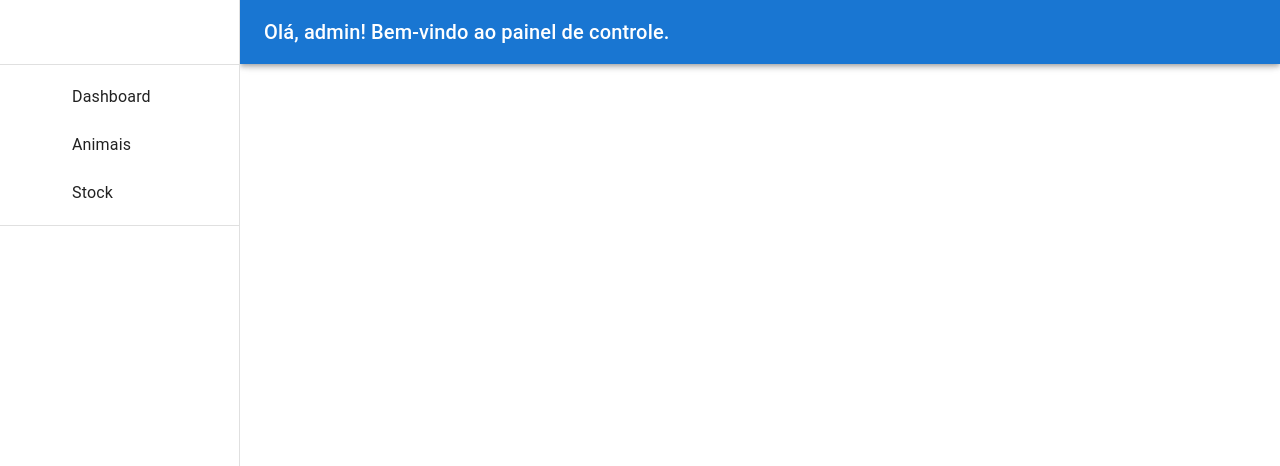
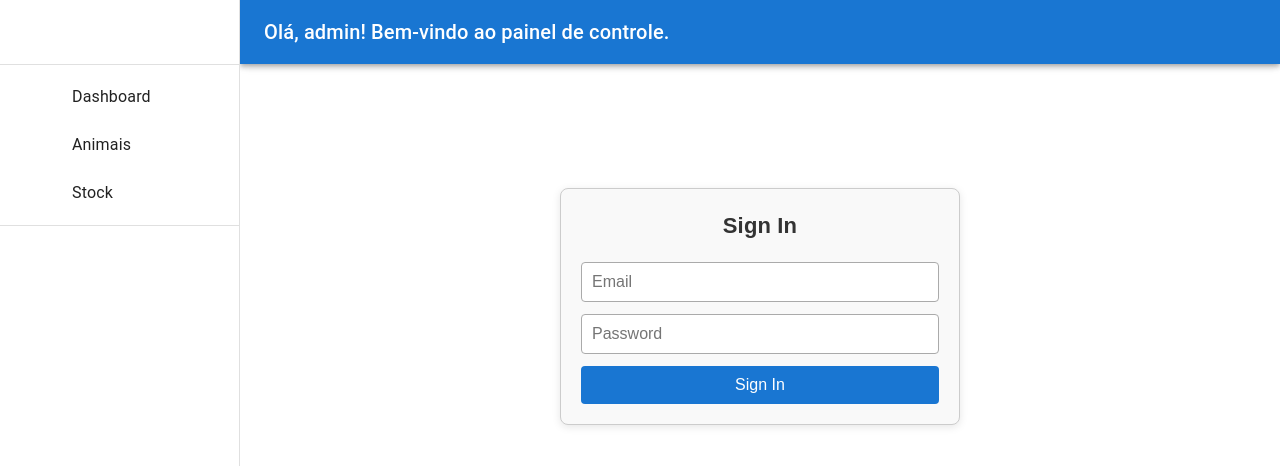
Before and after one commit to RubenEsperto/Hackathon, a React (Create React App) app in the folder hackathon/: page /signin in a window 1280 px wide. Shown: the top 466 px of the page. Built offline with nearby package versions, Linux system fonts and the light colour scheme; some icons are missing.

Commit message:
sign-in page

```diff
--- a/hackathon/src/App.js
+++ b/hackathon/src/App.js
@@ -16,13 +16,13 @@ import MailIcon from '@mui/icons-material/Mail';
 import SmallCard from './components/SmallCard.jsx';
 import FoodTable from './components/FeedTable.jsx';
 import BasicPie from './components/PieChart.jsx';
-import LineClick from './components/lineChart'
+import LineClick from './components/lineChart.jsx'
 
 import { BrowserRouter as Router, Routes, Route } from 'react-router-dom';
-
 import SidebarMenu from './components/SideBarMenu';
 import ListadeAnimais from './pages/StockAnimals';
 import FoodStock from './pages/StockFood';
+import SignIn from './pages/SignIn.jsx';
 
 const drawerWidth = 240;
 
@@ -71,6 +71,7 @@ function App() {
             <Route path="/stock/animais" element={<ListadeAnimais />} />
             <Route path="/stock/comida" element={<FoodStock />} />
             <Route path="/dashboard" element={<div>Dashboard</div>} />
+            <Route path="/signin" element={<SignIn/>} />
           </Routes>
         </Box>
       </Box>
--- /dev/null
+++ b/hackathon/src/pages/SignIn.jsx
@@ -0,0 +1,66 @@
+import '../styles/signin.css'
+import React, { useState } from 'react';
+
+const SignIn = () => {
+  const [email, setEmail] = useState('');
+  const [password, setPassword] = useState('');
+  const [error, setError] = useState('');
+  const [loading, setLoading] = useState(false);
+
+  const handleSignIn = async (e) => {
+    e.preventDefault();
+    setError('');
+    setLoading(true);
+
+    try {
+      const response = await fetch('/api/auth/login', {
+        method: 'POST',
+        headers: { 'Content-Type': 'application/json' },
+        body: JSON.stringify({ email, password }),
+      });
+
+      const data = await response.json();
+
+      if (!response.ok) {
+        throw new Error(data.message || 'Login failed');
+      }
+
+      localStorage.setItem('jwt', data.token);
+      window.location.href = '/dashboard';
+    } catch (err) {
+      setError(err.message);
+    } finally {
+      setLoading(false);
+    }
+  };
+
+  return (
+    <div className="signin-container">
+      <h2>Sign In</h2>
+      <form onSubmit={handleSignIn} className="signin-form">
+        <input
+          type="email"
+          placeholder="Email"
+          value={email}
+          required
+          onChange={(e) => setEmail(e.target.value)}
+          className="signin-input"
+        />
+        <input
+          type="password"
+          placeholder="Password"
+          value={password}
+          required
+          onChange={(e) => setPassword(e.target.value)}
+          className="signin-input"
+        />
+        <button type="submit" disabled={loading} className="signin-button">
+          {loading ? 'Signing in...' : 'Sign In'}
+        </button>
+        {error && <div className="signin-error">{error}</div>}
+      </form>
+    </div>
+  );
+};
+
+export default SignIn;
--- /dev/null
+++ b/hackathon/src/styles/signin.css
@@ -0,0 +1,53 @@
+/* SignIn.css */
+
+.signin-container {
+  max-width: 400px;
+  margin: 100px auto;
+  padding: 20px;
+  border: 1px solid #ccc;
+  border-radius: 8px;
+  text-align: center;
+  font-family: Arial, sans-serif;
+  background-color: #f9f9f9;
+  box-shadow: 0 2px 8px rgba(0, 0, 0, 0.1);
+}
+
+.signin-form {
+  display: flex;
+  flex-direction: column;
+  gap: 12px;
+  margin-top: 20px;
+}
+
+.signin-input {
+  padding: 10px;
+  font-size: 16px;
+  border: 1px solid #aaa;
+  border-radius: 4px;
+  transition: border-color 0.3s;
+}
+
+.signin-input:focus {
+  border-color: #1976d2;
+  outline: none;
+}
+
+.signin-button {
+  padding: 10px;
+  font-size: 16px;
+  background-color: #1976d2;
+  color: white;
+  border: none;
+  border-radius: 4px;
+  cursor: pointer;
+  transition: background-color 0.2s ease;
+}
+
+.signin-button:hover {
+  background-color: #155a9c;
+}
+
+.signin-error {
+  color: red;
+  margin-top: 10px;
+}
```
Also changed, not shown: hackathon/src/pages/Dashboard.jsx (added, +7 -0 lines).
